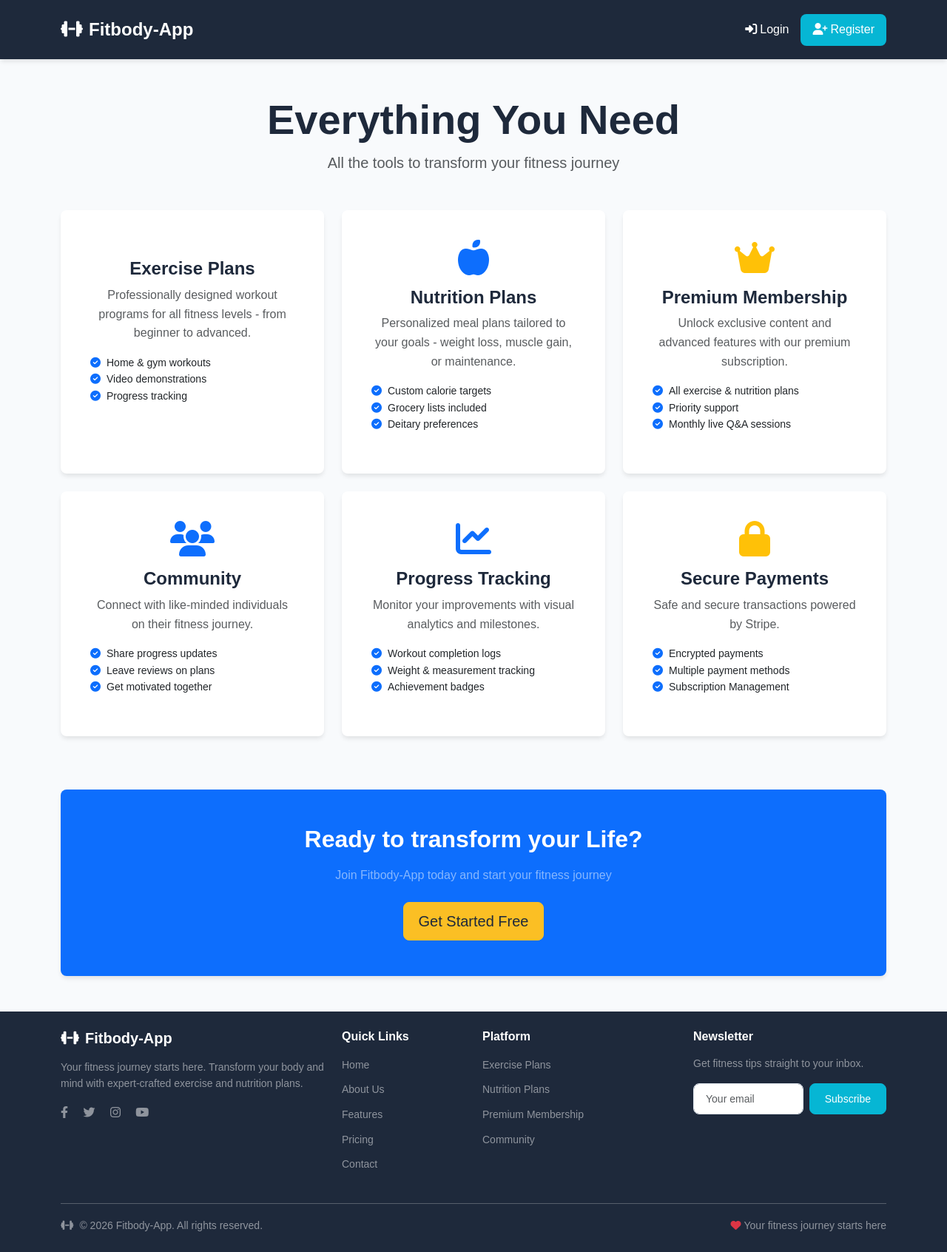
After one commit to picker770/fit-body-app, a Django app: page /features/ in a window 1280 px wide. The commit adds this page. Shown: the whole page at 74% size. Run offline with Django 5.2, Linux system fonts and the light colour scheme.

Commit message:
Add Features page with 6 core platform features

```diff
--- /dev/null
+++ b/pages/templates/pages/features.html
@@ -0,0 +1,137 @@
+{% extends 'base.html' %}
+
+{% block title  %} - Features{% endblock  %}
+
+{% block content  %}
+<div class="text-center mb-5">
+    <h1 class="display-4 fw-bold">Everything You Need</h1>
+    <p class="lead text-muted">
+        All the tools to transform your fitness journey
+    </p>
+</div>
+
+<div class="row g-4">
+    <!-- Feature 1: Exercise Plans-->
+     <div class="col-md-6 col-lg-4">
+        <div class="card h-100 text-center p-3">
+            <div class="card-body">
+                <i class="fas fa-dumbell fa-3x text-primary mb-3"></i>
+                <h4>Exercise Plans</h4>
+                <p class="text-muted">
+                    Professionally designed workout programs for all fitness levels - from beginner to advanced.
+                </p>
+                <ul class="list-unstyled text-start small mt-3">
+                    <li><i class="fas fa-check-circle text-primary me-2"></i>Home & gym workouts</li>
+                    <li><i class="fas fa-check-circle text-primary me-2"></i>Video demonstrations</li>
+                    <li><i class="fas fa-check-circle text-primary me-2"></i>Progress tracking</li>
+                </ul>
+            </div>
+        </div>
+     </div>
+
+     <!-- Feature 2: Nutrition Plans -->
+      <div class="col-md-6 col-lg-4">
+        <div class="card h-100 text-center p-3">
+            <div class="card-body">
+                <i class="fas fa-apple-alt fa-3x text-primary mb-3"></i>
+                <h4>Nutrition Plans</h4>
+                <p class="text-muted">
+                    Personalized meal plans tailored to your goals - weight loss, muscle gain, or maintenance.
+                </p>
+                <ul class="list-unstyled text-start small mt-3">
+                    <li><i class="fas fa-check-circle text-primary me-2"></i>Custom calorie targets</li>
+                    <li><i class="fas fa-check-circle text-primary me-2"></i>Grocery lists included</li>
+                    <li><i class="fas fa-check-circle text-primary me-2"></i>Deitary preferences</li>
+                </ul>
+            </div>
+        </div>
+      </div>
+
+      <!-- Feature 3: Premium Membership -->
+       <div class="col-md-6 col-lg-4">
+        <div class="card h-100 text-center p-3">
+            <div class="card-body">
+                <i class="fas fa-crown fa-3x text-warning mb-3"></i>
+                <h4>Premium Membership</h4>
+                <p class="text-muted">
+                    Unlock exclusive content and advanced features with our premium subscription.
+                </p>
+                <ul class="list-unstyled text-start small mt-3">
+                    <li><i class="fas fa-check-circle text-primary me-2"></i>All exercise & nutrition plans</li>
+                    <li><i class="fas fa-check-circle text-primary me-2"></i>Priority support</li>
+                    <li><i class="fas fa-check-circle text-primary me-2"></i>Monthly live Q&A sessions</li>
+                </ul>
+            </div>
+        </div>
+      </div>
+
+      <!-- Feature 4: Community -->
+       <div class="col-md-6 col-lg-4">
+        <div class="card h-100 text-center p-3">
+            <div class="card-body">
+                <i class="fas fa-users fa-3x text-primary mb-3"></i>
+                <h4>Community</h4>
+                <p class="text-muted">
+                    Connect with like-minded individuals on their fitness journey.
+                </p>
+                <ul class="list-unstyled text-start small mt-3">
+                    <li><i class="fas fa-check-circle text-primary me-2"></i>Share progress updates</li>
+                    <li><i class="fas fa-check-circle text-primary me-2"></i>Leave reviews on plans</li>
+                    <li><i class="fas fa-check-circle text-primary me-2"></i>Get motivated together</li>
+                </ul>
+            </div>
+        </div>
+      </div>
+
+      <!-- Feature 5: Progress Tracking -->
+       <div class="col-md-6 col-lg-4">
+        <div class="card h-100 text-center p-3">
+            <div class="card-body">
+                <i class="fas fa-chart-line fa-3x text-primary mb-3"></i>
+                <h4>Progress Tracking</h4>
+                <p class="text-muted">
+                    Monitor your improvements with visual analytics and milestones.
+                </p>
+                <ul class="list-unstyled text-start small mt-3">
+                    <li><i class="fas fa-check-circle text-primary me-2"></i>Workout completion logs</li>
+                    <li><i class="fas fa-check-circle text-primary me-2"></i>Weight & measurement tracking</li>
+                    <li><i class="fas fa-check-circle text-primary me-2"></i>Achievement badges</li>
+                </ul>
+            </div>
+        </div>
+      </div>
+
+      <!-- Feature 6: Secure payments -->
+       <div class="col-md-6 col-lg-4">
+        <div class="card h-100 text-center p-3">
+            <div class="card-body">
+                <i class="fas fa-lock fa-3x text-warning mb-3"></i>
+                <h4>Secure Payments</h4>
+                <p class="text-muted">
+                    Safe and secure transactions powered by Stripe.
+                </p>
+                <ul class="list-unstyled text-start small mt-3">
+                    <li><i class="fas fa-check-circle text-primary me-2"></i>Encrypted payments</li>
+                    <li><i class="fas fa-check-circle text-primary me-2"></i>Multiple payment methods</li>
+                    <li><i class="fas fa-check-circle text-primary me-2"></i>Subscription Management</li>
+                </ul>
+            </div>
+        </div>
+      </div>
+</div>
+
+<!-- Call to Action -->
+ <div class="text-center mt-5 pt-4">
+    <div class="card bg-primary text-white">
+        <div class="card-body py-5">
+            <h2 class="text-white mb-3">
+                Ready to transform your Life?
+            </h2>
+            <p class="text-white-50 mb-4">
+                Join Fitbody-App today and start your fitness journey
+            </p>
+            <a href="{% url 'accounts:register' %}" class="btn btn-accent btn-lg">Get Started Free</a>
+        </div>
+    </div>
+ </div>
+ {% endblock  %}
--- a/pages/urls.py
+++ b/pages/urls.py
@@ -5,4 +5,5 @@ app_name = 'pages'
 
 urlpatterns = [
     path('about/', TemplateView.as_view(template_name='pages/about.html'), name='about'),
+    path('features/', TemplateView.as_view(template_name='pages/features.html'), name='features'),
 ]
--- a/templates/base.html
+++ b/templates/base.html
@@ -123,7 +123,7 @@
                 <ul class="list-unstyled">
                     <li class="mb-2"><a href="{% url 'home' %}" class="text-white-50 small">Home</a></li>
                     <li class="mb-2"><a href="{% url 'pages:about' %}" class="text-white-50 small">About Us</a></li>
-                    <li class="mb-2"><a href="#" class="text-white-50 small">Features</a></li>
+                    <li class="mb-2"><a href="{% url 'pages:features' %}" class="text-white-50 small">Features</a></li>
                     <li class="mb-2"><a href="#" class="text-white-50 small">Pricing</a></li>
                     <li><a href="#" class="text-white-50 small">Contact</a></li>
                 </ul>
```
